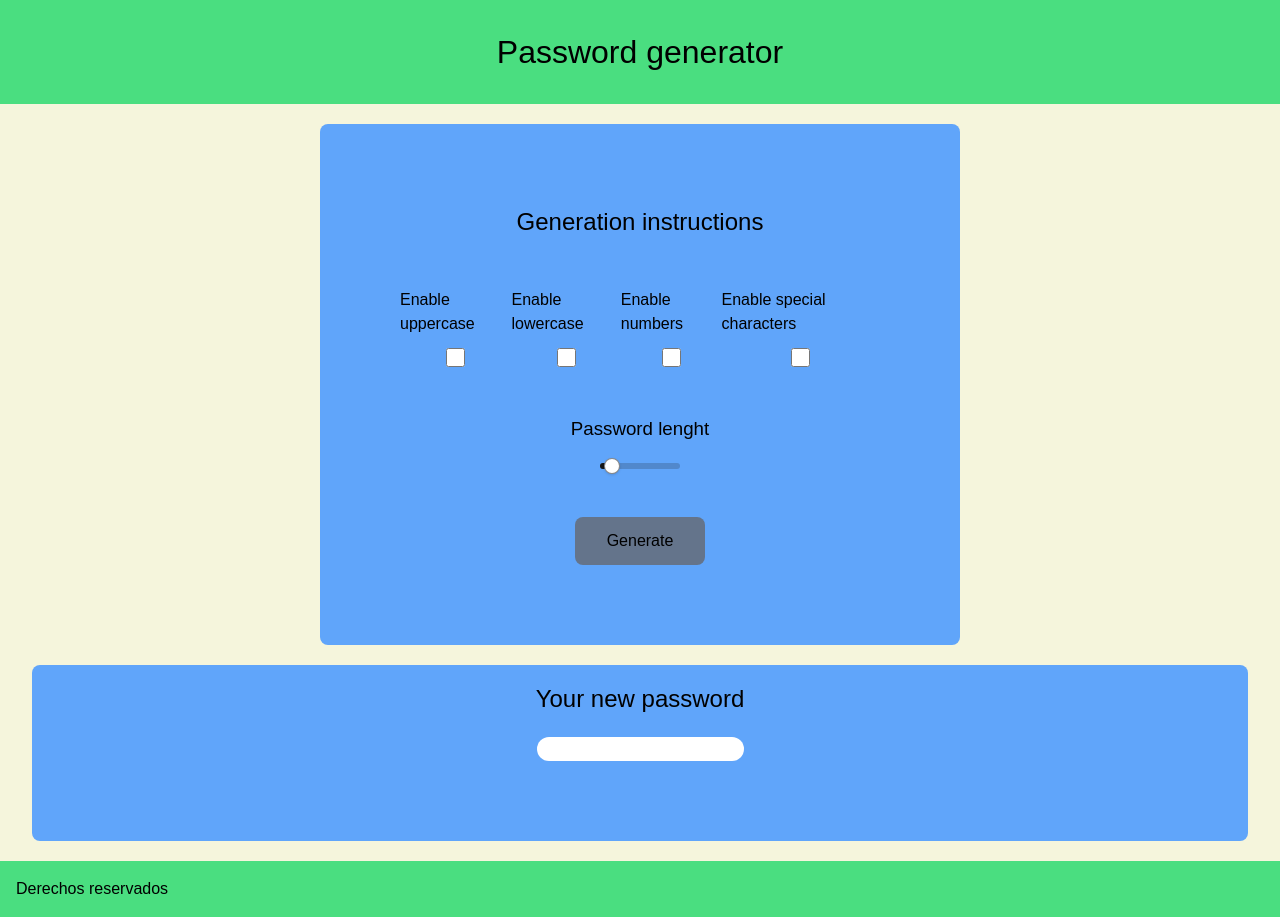
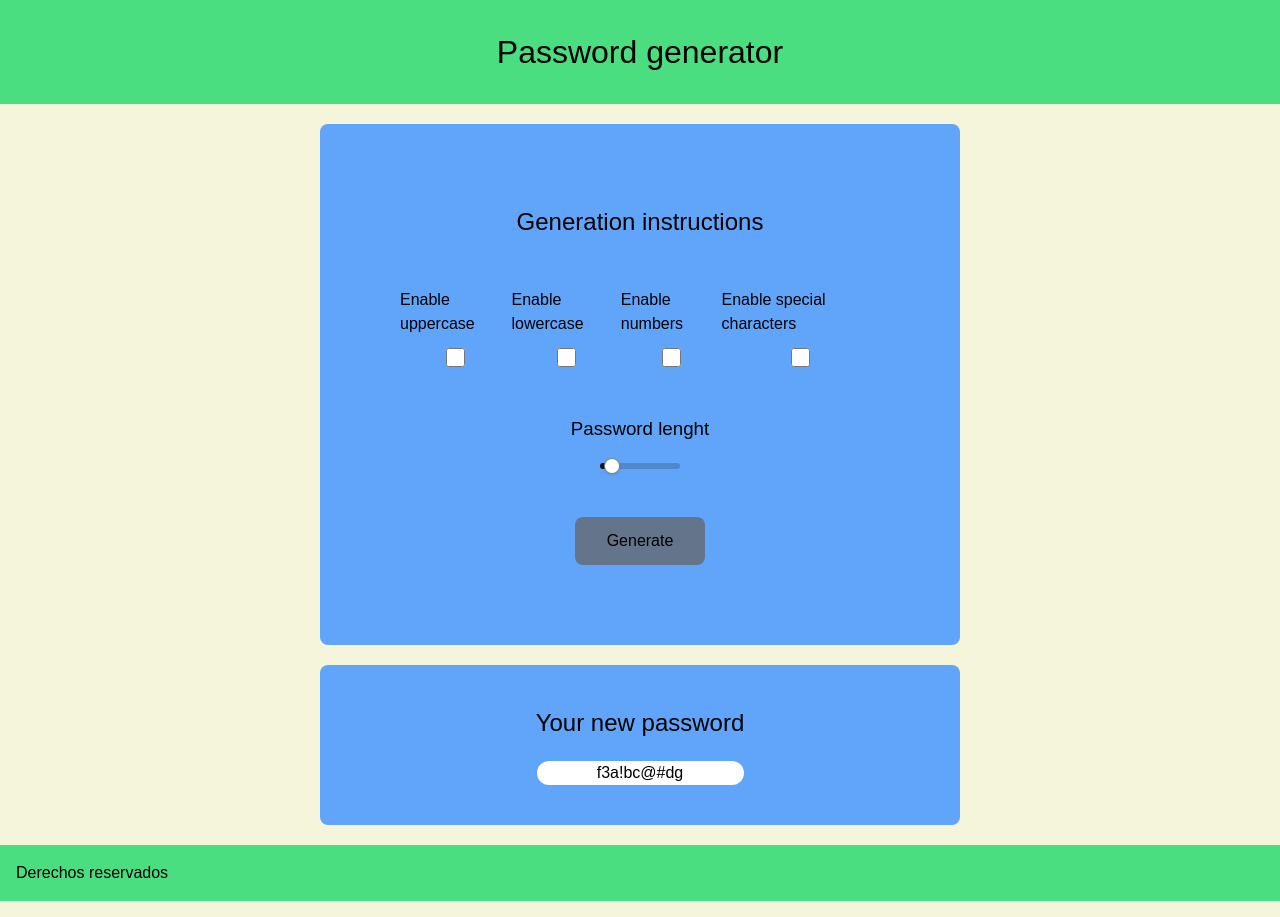
Before and after one commit to BryanGordon/pass-generator-project, a React (Vite) app: page / in a window 1280 px wide. Built offline with nearby package versions, Linux system fonts and the light colour scheme; a web font is replaced by a local one.

Commit message:
Update component
- Implement logic
- Update card styles

```diff
--- a/src/components/Results.tsx
+++ b/src/components/Results.tsx
@@ -1,16 +1,27 @@
 export function Results () {
-  const random = Math.random().toString(10)
-  const aux = Math.random().toString(36).toUpperCase()
   const letters = 'abcdefgh'
+  const number = '123'
   const specials = '!@#$'
-  console.log('random variable  ' + random)
-  console.log('aux variable  ' + aux)
+  const length = 10
+  const password = letters + number + specials
+
+  const render = () => {
+    let aux = ''
+    let items = ''
+    for (let x = 0; x < length; x++) {
+      items = Math.floor(Math.random() * password.length)
+      aux += password.charAt(items)
+    }
+    return aux
+  }
+
+  console.log('random function  ' + render())
 
   return (
-    <article className='bg-blue-400 p-4 pb-20 mx-8 mt-5 mb-5 rounded-lg'>
+    <article className='bg-blue-400 p-10 pb-10 mx-80 mt-5 mb-5 rounded-lg'>
       <h2 className='text-h2 text-center'>Your new password</h2>
       <div className='flex justify-center pt-2'>
-        <input type='text' className='mt-3 rounded-xl h-18 items-center' />
+        <input value={render()} type='text' className='mt-3 rounded-xl h-18 items-center text-center' />
       </div>
     </article>
   )
```
